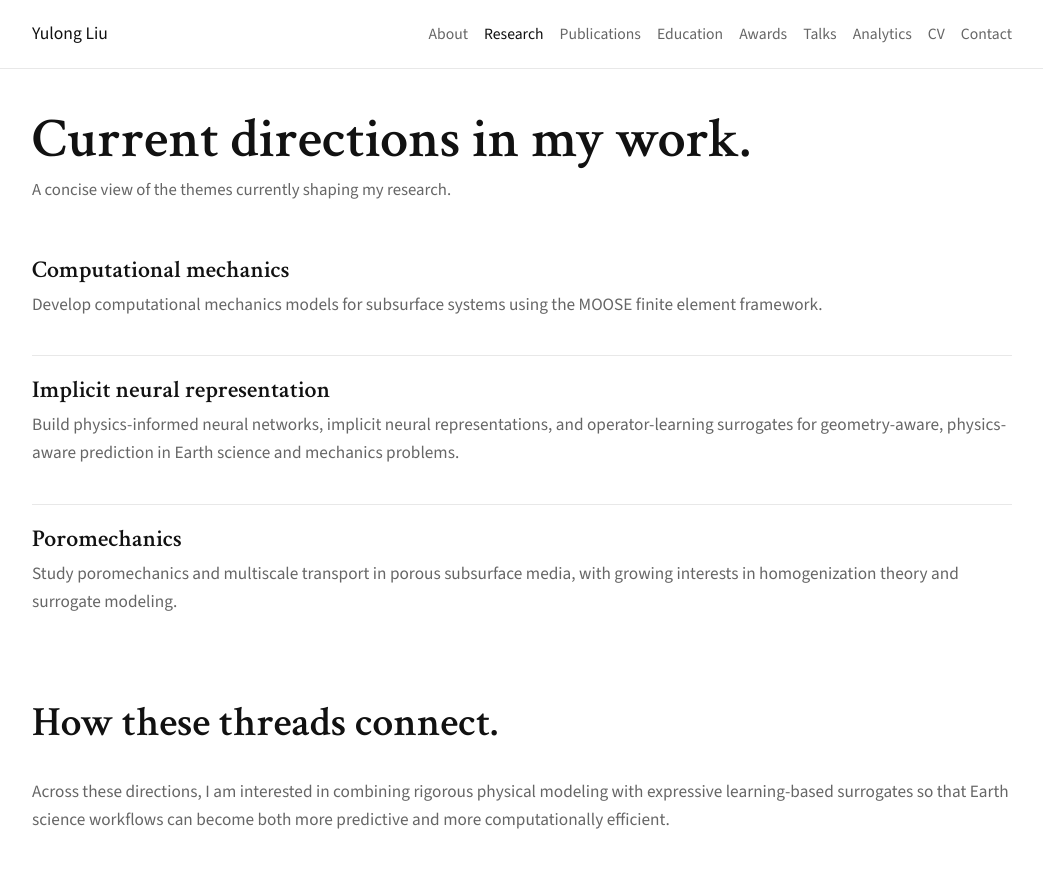
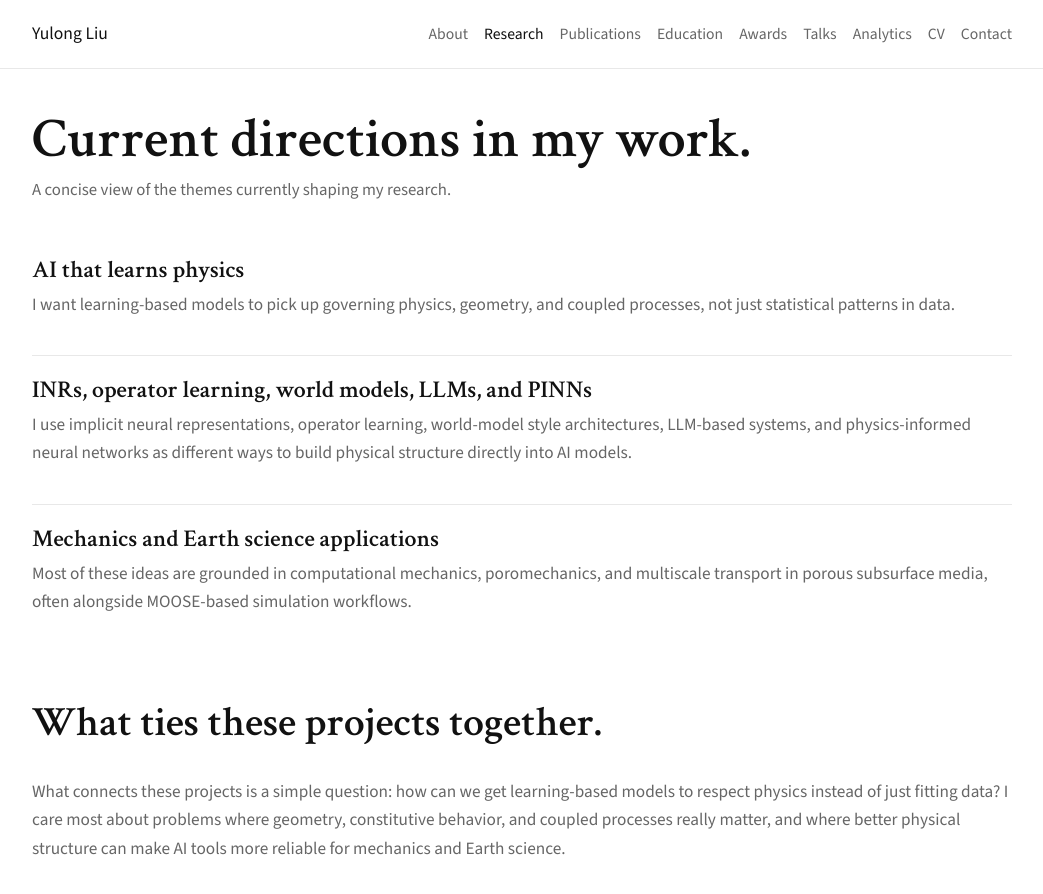
Before and after one commit to Yulongggggg/yulong_website, a Jekyll site: the page built from research.md, in a window 1280 px wide and 951 px high. Shown: the top 894 px of the window, without its empty margins (118-1161 px from the left). Built offline with Jekyll 4.4.1, drawn with Linux system fonts in a browser that asks for light colours.

Commit message:
Refine research direction wording

```diff
--- a/research.md
+++ b/research.md
@@ -11,29 +11,29 @@ description: A concise view of the themes currently shaping my research.
 <section class="research-grid">
   <article class="content-card">
     <p class="page-kicker">01</p>
-    <h3>Computational mechanics</h3>
-    <p class="section-copy">Develop computational mechanics models for subsurface systems using the MOOSE finite element framework.</p>
+    <h3>AI that learns physics</h3>
+    <p class="section-copy">I want learning-based models to pick up governing physics, geometry, and coupled processes, not just statistical patterns in data.</p>
   </article>
 
   <article class="content-card">
     <p class="page-kicker">02</p>
-    <h3>Implicit neural representation</h3>
-    <p class="section-copy">Build physics-informed neural networks, implicit neural representations, and operator-learning surrogates for geometry-aware, physics-aware prediction in Earth science and mechanics problems.</p>
+    <h3>INRs, operator learning, world models, LLMs, and PINNs</h3>
+    <p class="section-copy">I use implicit neural representations, operator learning, world-model style architectures, LLM-based systems, and physics-informed neural networks as different ways to build physical structure directly into AI models.</p>
   </article>
 
   <article class="content-card">
     <p class="page-kicker">03</p>
-    <h3>Poromechanics</h3>
-    <p class="section-copy">Study poromechanics and multiscale transport in porous subsurface media, with growing interests in homogenization theory and surrogate modeling.</p>
+    <h3>Mechanics and Earth science applications</h3>
+    <p class="section-copy">Most of these ideas are grounded in computational mechanics, poromechanics, and multiscale transport in porous subsurface media, often alongside MOOSE-based simulation workflows.</p>
   </article>
 </section>
 
 <section class="section-stack">
   <div class="page-header">
     <p class="page-kicker">Research trajectory</p>
-    <h2 class="section-title">How these threads connect.</h2>
+    <h2 class="section-title">What ties these projects together.</h2>
   </div>
   <p class="section-copy">
-    Across these directions, I am interested in combining rigorous physical modeling with expressive learning-based surrogates so that Earth science workflows can become both more predictive and more computationally efficient.
+    What connects these projects is a simple question: how can we get learning-based models to respect physics instead of just fitting data? I care most about problems where geometry, constitutive behavior, and coupled processes really matter, and where better physical structure can make AI tools more reliable for mechanics and Earth science.
   </p>
 </section>
```
Also changed, not shown: education.md (+1 -1 lines), index.md (+8 -7 lines).
